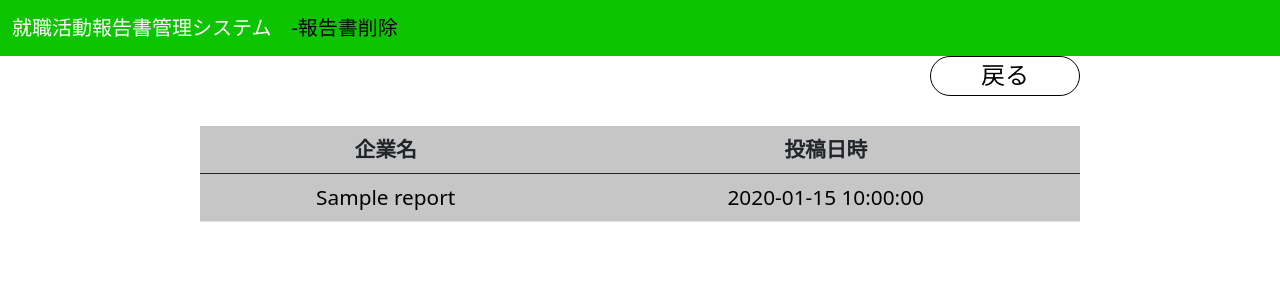
After one commit to chibachibaibu2003/Project-JRMS, a Flask app: page /admin/delete_report_select in a window 1280 px wide. The commit adds this page. Shown: the top 300 px of the page. Run offline with Flask 3, Linux system fonts and the light colour scheme; the visitor is signed in with stand-in values (Sample User, id 1); a database or web service that is not in the repository returns one stand-in record (values such as "Sample title"); some libraries are stand-ins or nearby versions.

Commit message:
報告書削除機能完成＆就職活動報告書管理システム作成完了！

```diff
--- a/admin.py
+++ b/admin.py
@@ -137,6 +137,92 @@ def approval():
     else:
         return redirect(url_for('sample_top'))
 
+@admin_bp.route('/search_report')
+def search_report():
+    if 'user' in session:
+        return render_template('admin/search_report.html')
+    else:
+        return redirect(url_for('sample_top'))
+
+@admin_bp.route('/search_report_list',methods=['POST'])
+def search_report_list():
+    if 'user' in session:
+        word=request.form.get('search_box')
+        industory=request.form.get('industory')
+        application=request.form.get('application')
+        data=[industory,application]
+        report_list=db.report_public_list(data,word)
+        return render_template('admin/search_report_list.html',datas=report_list)
+    else:
+        return redirect(url_for('sample_top'))
+
+@admin_bp.route('/correction_result/<int:id>')
+def correction_result(id):
+    if 'user' in session:
+        data=db.report_search(id)
+        test=db.report_test_search(id)
+        shutil.copy('./Project-JRMS/static/excel/Excelサンプル.xlsx','./Project-JRMS/static/excel/report_excel.xlsx')
+        wb = openpyxl.load_workbook('./Project-JRMS/static/excel/report_excel.xlsx')
+        sheet = wb['サンプル']
+        sheet['f12'].value=data[1]
+        sheet['f10'].value=data[4]
+        sheet['AL10'].value=data[6]
+        sheet['f11'].value=data[7]
+        sheet['AB12'].value=data[3]
+        sheet['f13'].value=data[8]
+        sheet['s13'].value=data[9]
+        sheet['ah13'].value=data[10]
+        sheet['i15'].value=test[0][3]
+        sheet['i16'].value=test[0][5]
+        sheet['i17'].value=test[0][4]
+        if len(test)>=2:
+            sheet['i18'].value=test[1][3]
+            sheet['i19'].value=test[1][5]
+            sheet['i20'].value=test[1][4]
+        if len(test)>=3:
+            sheet['i21'].value=test[2][3]
+            sheet['i22'].value=test[2][5]
+            sheet['i23'].value=test[2][4]
+        if len(test)==4:
+            sheet['i24'].value=test[3][3]
+            sheet['i25'].value=test[3][5]
+            sheet['i26'].value=test[3][4]
+        num=27
+        for wd in data[11].split('\n'):
+            num+=1
+            num_str='D'+str(num)
+            sheet[num_str].value=wd
+        wb.save('./Project-JRMS/static/excel/report_excel.xlsx')
+        wb.close()
+        pythoncom.CoInitialize()
+        excel = win32com.client.Dispatch("Excel.Application")
+        file = excel.Workbooks.Open('C:/Users/ibuch/Desktop/python/Project-JRMS/static/excel/report_excel.xlsx')
+        file.WorkSheets("サンプル").Activate()
+        file.ActiveSheet.ExportAsFixedFormat(0, f'C:/Users/ibuch/Desktop/python/Project-JRMS/static/pdf/view.pdf')
+        file.Close()
+        excel.Quit()
+        os.remove('C:/Users/ibuch/Desktop/python/Project-JRMS/static/excel/report_excel.xlsx')
+        return render_template('admin/search_report_result.html')
+    else:
+        return redirect(url_for('sample_top'))
+
+@admin_bp.route('/delete_report_select')
+def delete_report_select():
+    if 'user' in session:
+        list=db.delete_report_list()
+        return render_template('admin/delete_report_select.html',datas=list)
+    else:
+        return redirect(url_for('sample_top'))
+
+@admin_bp.route('/delete_report/<int:id>')
+def delete_report(id):
+    if 'user' in session:
+        db.delete_report_test(id)
+        db.delete_report(id)
+        return render_template('admin/top.html')
+    else:
+        return redirect(url_for('sample_top'))
+
 @admin_bp.route('/logout')
 def logout():
     session.pop('user',None)
--- a/db.py
+++ b/db.py
@@ -334,6 +334,40 @@ def delete_report_list():
         # listはlist型です
     return list
 
+def delete_report(id):
+    sql="delete from report where report_id=%s"
+    try:
+        connection=get_connection()
+        cursor=connection.cursor()
+        cursor.execute(sql,(id,))
+        count=cursor.rowcount
+        connection.commit()
+
+    except psycopg2.DatabaseError :
+        count=0
+    finally:
+        cursor.close()
+        connection.close()
+
+    return count
+
+def delete_report_test(id):
+    sql="delete from report_test where report_id=%s"
+    try:
+        connection=get_connection()
+        cursor=connection.cursor()
+        cursor.execute(sql,(id,))
+        count=cursor.rowcount
+        connection.commit()
+
+    except psycopg2.DatabaseError :
+        count=0
+    finally:
+        cursor.close()
+        connection.close()
+
+    return count
+
 li=["",""]
 wd=''
 list=report_public_list(li,wd)
--- /dev/null
+++ b/templates/admin/delete_report_select.html
@@ -0,0 +1,33 @@
+{% extends "layout.html" %}
+{% block css %}
+<link rel="stylesheet" href="{{url_for('static', filename='/css/correction.css')}}">
+{% endblock %}
+
+{% block title%}
+<a class="navbar-brand" href="{{url_for('admin.menu')}}">就職活動報告書管理システム<span style="color:black">　-報告書削除<span>
+{% endblock %}
+
+{% block content %}
+<div class="submit">
+    <a class="button_s" href="{{url_for('admin.menu')}}">戻る</a>
+</div>
+<div class="tablebox">
+    <table class="table">
+        <thead>
+            <tr>
+                <th>企業名</th>
+                <th>投稿日時</th>
+            </tr>
+        </thead>
+
+        <tbody>
+            {% for data in datas %}
+            <tr>
+                <td><a href="{{url_for('admin.delete_report',id=data[2])}}" class="button_1st">{{ data[0] }}</a></td>
+                <td><a href="{{url_for('admin.delete_report',id=data[2])}}" class="button_2nd">{{ data[1] }}</a></td>
+            </tr>
+            {% endfor %}
+        </tbody>
+    </table>
+</div>
+{% endblock %}
--- a/templates/admin/top.html
+++ b/templates/admin/top.html
@@ -19,11 +19,15 @@
 <div class="flexbox">
     <div class="buttonbox">
         報告書検索
-        <a href="{{url_for('admin.menu')}}"></a>
+        <a href="{{url_for('admin.search_report')}}"></a>
     </div>
     <div class="buttonbox">
         報告書添削
         <a href="{{url_for('admin.correction_select')}}"></a>
+    </div>
+    <div class="buttonbox">
+        報告書削除
+        <a href="{{url_for('admin.delete_report_select')}}"></a>
     </div>
     <div class="buttonbox">
         ログアウト
```
Also changed, not shown: templates/admin/search_report.html (added, +40 -0 lines), templates/admin/search_report_list.html (added, +33 -0 lines), templates/admin/search_report_result.html (added, +18 -0 lines).
